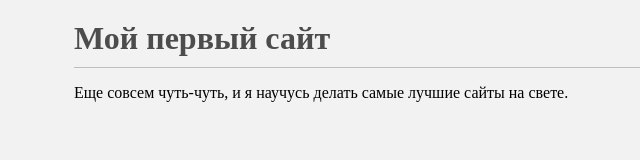
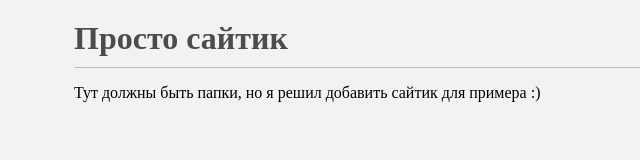
Before and after one commit to ifanzilka/ft_server, a plain HTML site: page my_server/srcs/index.html in a window 1280 px wide. Shown: the whole page, without its empty margins (116-756 px from the left). Drawn offline with Linux system fonts and the light colour scheme.

Commit message:
change html

```diff
--- a/my_server/srcs/index.html
+++ b/my_server/srcs/index.html
@@ -2,7 +2,7 @@
 <html>
 <head>
 <meta http-equiv="Content-Type" content="text/html; charset=UTF-8">
-<title>Мой самый прекрасный сайт</title>
+<title>Сайтик</title>
 <style>
 body {
 background: #F2F2F2;
@@ -22,7 +22,7 @@ font:italic;
 </style>
 </head>
 <body>
-<h1>Мой первый сайт</h1>
-<p>Еще совсем чуть-чуть, и я научусь делать самые лучшие сайты на свете.</p>
+<h1>Просто сайтик</h1>
+<p>Тут должны быть папки, но я решил добавить сайтик для примера :)</p>
 </body>
 </html>
```
